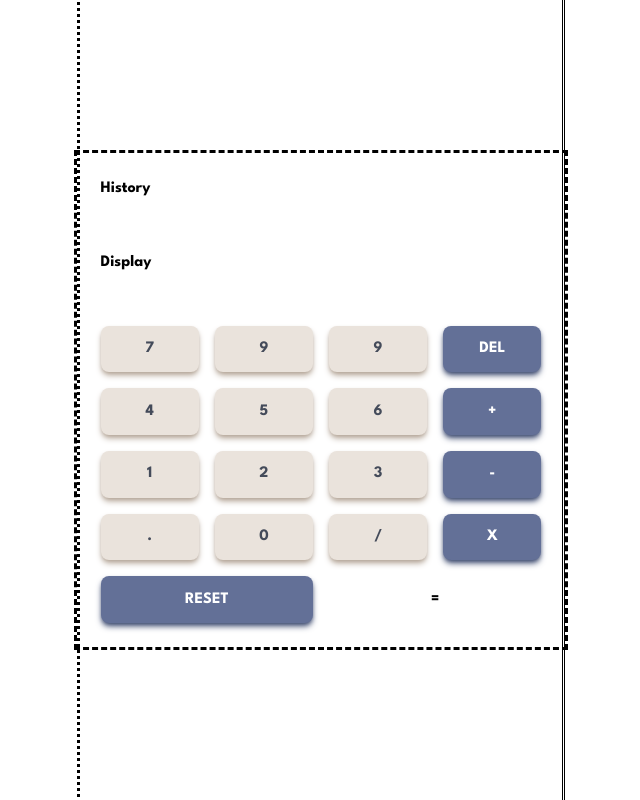
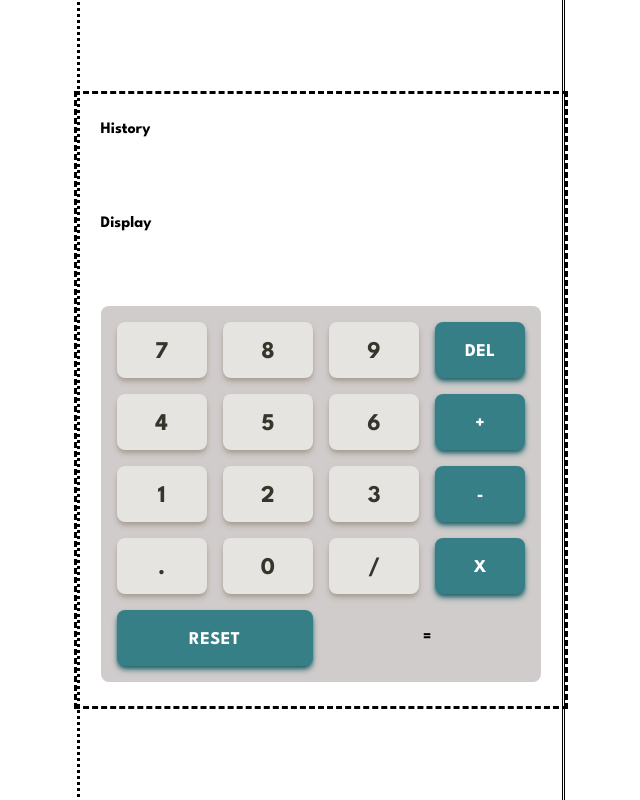
Before and after one commit to Athma-Vasi/Calculator-React, a Next.js app: page / in a window 1280 px wide. Shown: the whole page, without its empty margins (319-959 px from the left). Built offline with nearby package versions, Linux system fonts and the light colour scheme.

Commit message:
add bttnsContainer tw-component, center bttn text

```diff
--- a/src/components/calculator/index.tsx
+++ b/src/components/calculator/index.tsx
@@ -1,4 +1,5 @@
 import React from "react";
+import { BttnsContainer } from "../../styledTwComponents/bttnsContainer";
 import { OperandBttn } from "../../styledTwComponents/operandBttn";
 import { OperatorBttn } from "../../styledTwComponents/operatorBttn";
 import type { Dispatch, State } from "../../typings/types";
@@ -23,11 +24,11 @@ function Calculator({ state, action, dispatch }: CalculatorProps) {
       </div>
 
       {/* buttons */}
-      <div className="row-span-4 grid grid-rows-5 gap-y-4">
+      <BttnsContainer state={state}>
         {/* row 1 */}
         <div className="row-span-1 grid grid-cols-4 gap-4">
           <OperandBttn state={state}>7</OperandBttn>
-          <OperandBttn state={state}>9</OperandBttn>
+          <OperandBttn state={state}>8</OperandBttn>
           <OperandBttn state={state}>9</OperandBttn>
           <OperatorBttn state={state}>DEL</OperatorBttn>
         </div>
@@ -65,7 +66,7 @@ function Calculator({ state, action, dispatch }: CalculatorProps) {
             =
           </button>
         </div>
-      </div>
+      </BttnsContainer>
     </div>
   );
 }
--- a/src/pages/index.tsx
+++ b/src/pages/index.tsx
@@ -12,7 +12,7 @@ const Home: NextPage = () => {
       history: [],
     },
     themeState: {
-      $theme: "theme1",
+      $theme: "theme2",
     },
   };
 
@@ -42,11 +42,14 @@ const Home: NextPage = () => {
 
   return (
     <MainWrapper windowSize={windowSize}>
+      {/* left padding empty div */}
       <div className="col-start-1 col-end-2 row-start-1 row-end-4 outline-dotted"></div>
 
       <div className="col-span-1 row-start-2 row-end-3 outline-dashed">
         <Calculator state={state} action={action} dispatch={dispatch} />
       </div>
+
+      {/* right padding empty div */}
       <div className="col-start-3 col-end-4 row-start-1 row-end-4 outline-double"></div>
     </MainWrapper>
   );
--- /dev/null
+++ b/src/styledTwComponents/bttnsContainer/index.tsx
@@ -0,0 +1,28 @@
+import tw from "tailwind-styled-components";
+import type { State } from "../../typings/types";
+
+type BttnsContainerProps = {
+  state: State;
+};
+
+const BttnsContainer = tw.div<BttnsContainerProps>`
+grid
+row-span-4
+grid-rows-5
+gap-y-4
+p-4
+rounded-lg
+
+${({
+  state: {
+    themeState: { $theme },
+  },
+}) =>
+  $theme === "theme1"
+    ? "bg-myBlue1ToggleBg"
+    : $theme === "theme2"
+    ? "bg-myGrayRed2ToggleBg"
+    : "bg-myDarkViolet3ToggleBg"}
+`;
+
+export { BttnsContainer };
--- a/src/styledTwComponents/keyContainer/index.tsx
+++ /dev/null
@@ -1,13 +0,0 @@
-import tw from "tailwind-styled-components";
-
-type KeyContainerProps = {
-  state: {
-    themeState: {
-      $theme: "theme1" | "theme2" | "theme3";
-    };
-  };
-};
-
-const KeyContainer = tw.div`
-  min-w-min
-`;
--- a/src/styledTwComponents/mainWrapper/index.tsx
+++ b/src/styledTwComponents/mainWrapper/index.tsx
@@ -18,10 +18,10 @@ w-screen
 
 ${({ windowSize: { width, height } }) =>
   width < 768
-    ? "grid-cols-smWrapper"
+    ? "grid-cols-smWrapper grid-rows-mdWrapper"
     : width < 1060
     ? "grid-cols-mdWrapper grid-rows-mdWrapper"
-    : "grid-cols-lgWrapper grid-rows-lgWrapper"}
+    : "grid-cols-lgWrapper grid-rows-smWrapper"}
 
 
 `;
--- a/src/styledTwComponents/operandBttn/index.tsx
+++ b/src/styledTwComponents/operandBttn/index.tsx
@@ -1,20 +1,16 @@
 import tw from "tailwind-styled-components";
+import type { State } from "../../typings/types";
 
 type OperandBttnProps = {
-  state: {
-    themeState: {
-      $theme: "theme1" | "theme2" | "theme3";
-    };
-  };
+  state: State;
 };
 
 const OperandBttn = tw.button<OperandBttnProps>`
-  grid
-  place-content-center
+  pt-1
   font-bold
+  text-2xl
   rounded-lg
   shadow-md
-
 
   ${({
     state: {
--- a/src/styledTwComponents/operatorBttn/index.tsx
+++ b/src/styledTwComponents/operatorBttn/index.tsx
@@ -1,17 +1,15 @@
 import tw from "tailwind-styled-components";
+import type { State } from "../../typings/types";
 
 type OperatorBttnProps = {
-  state: {
-    themeState: {
-      $theme: "theme1" | "theme2" | "theme3";
-    };
-  };
+  state: State;
 };
 
 const OperatorBttn = tw.button<OperatorBttnProps>`
-grid
-place-content-center
+pt-1
 font-bold
+text-lg
+tracking-wide
 rounded-lg
 shadow-md
 
--- a/tailwind.config.cjs
+++ b/tailwind.config.cjs
@@ -64,8 +64,9 @@ module.exports = {
         lgWrapper: "30.90178fr 38.19459fr 30.90178fr",
       },
       gridTemplateRows: {
-        mdWrapper: "11.80426fr 76.39148fr 11.80426fr",
-        lgWrapper: "19.1fr 61.8fr 19.1fr",
+        smWrapper: "11.80426fr 76.39148fr 11.80426fr",
+        mdWrapper: "19.1fr 61.8fr 19.1fr",
+        lgWrapper: "30.90178fr 38.19459fr 30.90178fr",
       },
     },
     screens: {
```
